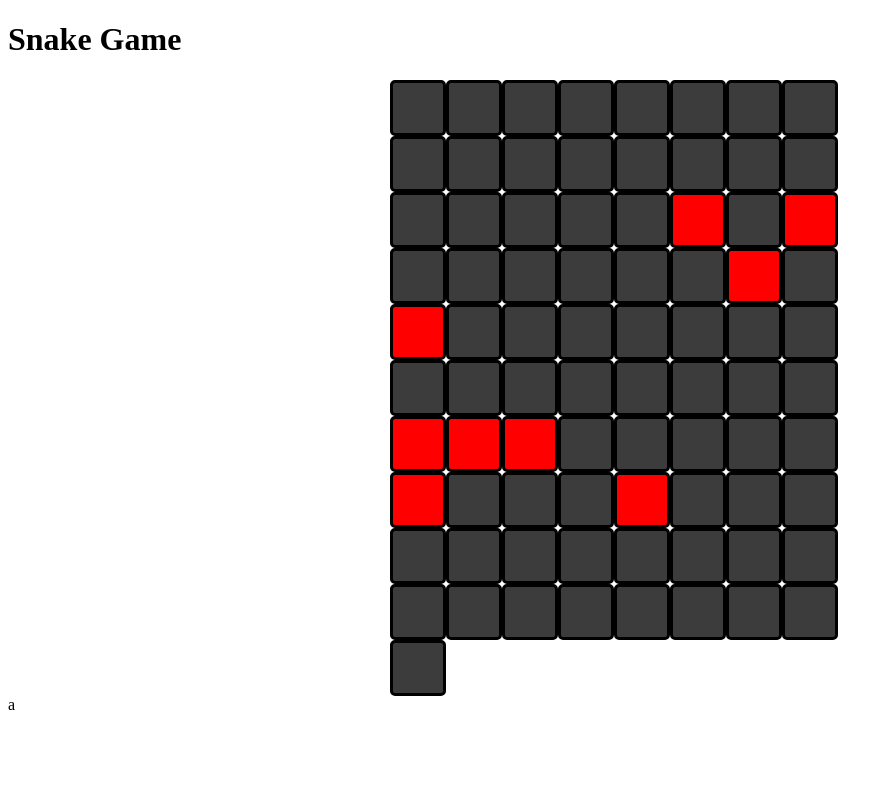
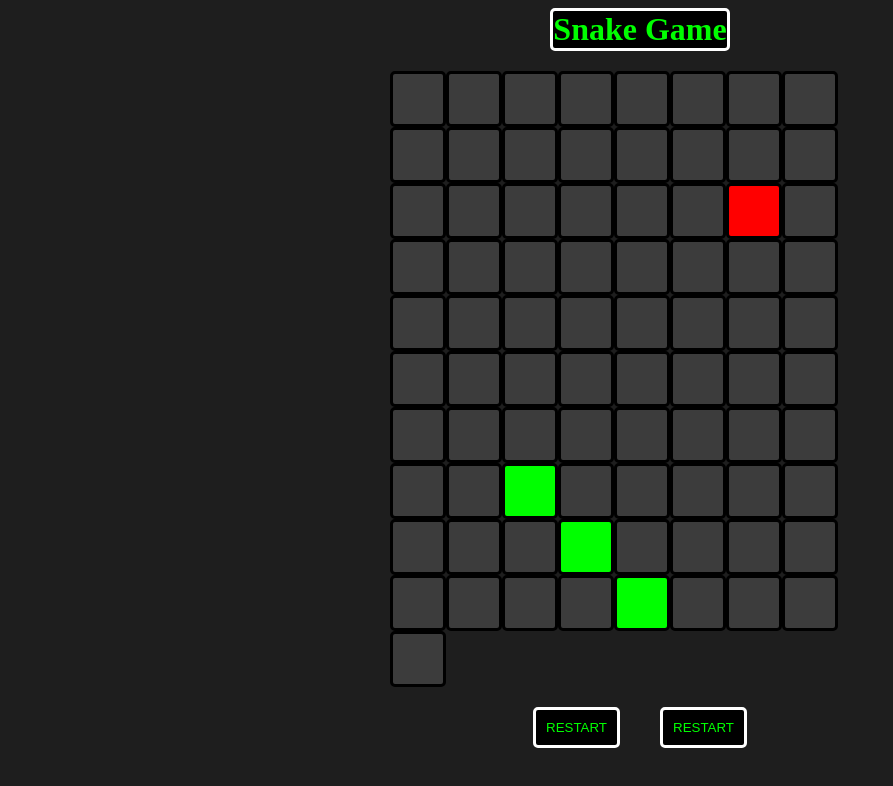
Before and after one commit to UnwieldySalt/learningjs-snake, a plain HTML site: page index.html in a window 1280 px wide. Shown: the whole page, without its empty margins (0-893 px from the left). Drawn offline with Linux system fonts and the light colour scheme.

Commit message:
Add files via upload

```diff
--- a/index.html
+++ b/index.html
@@ -4,13 +4,18 @@
     <meta charset="UTF-8">
     <meta name="viewport" content="width=device-width, initial-scale=1.0">
     <title>Document</title>
-    <link rel="stylesheet" type = "text/css" href = "style.css">
+    <link rel="stylesheet" type = "text/css" href = "./style.css">
     <script defer src="javascript.js"></script>
 </head>
-<body>
-    <h1 onload="drawGrid()">Snake Game</h1>
+<body onload="drawGrid()">
+    <h1 class="name-header">Snake Game</h1>
+    <div class="padding">
         <div class="grid" id="draw-grid">
         <!-- <div class="draw-box"></div> * 81 curtsy of js-->
+    </div>
+    <div class="flex-button">
+        <button class="button-style1" id="restart-snake">RESTART</button>
+        <button class="button-style1" id="restart-snake">RESTART</button>
     </div>
 
 <!--
@@ -24,6 +29,6 @@
     </div>     -->
 
 
-a
+
 </body>
 </html>
--- a/javascript.js
+++ b/javascript.js
@@ -5,14 +5,14 @@ var xSnakePosOld = [4,4,4];
 var ySnakePosOld = [6,7,8];
 
 var xApple = [4];
-var yApple = [3];
+var yApple = [2];
 
 var lost = false;
 
 var xSadFace = [3,5,3,5,2,3,4,5,6];
 var ySadFace = [2,2,3,3,6,5,5,5,6];
 
-var keyInput = 'KeyW';
+var keyInput = '';
 setTimeout(updateSnakeDisplay, 1000);
 
 
@@ -20,17 +20,29 @@ setTimeout(updateSnakeDisplay, 1000);
 
 document.addEventListener('keydown', (event) =>
 {
-    if(event.code == 'KeyW' || event.code == 'KeyA' || event.code == 'KeyS' || event.code == 'KeyD' || event.code == 'KeyQ')
+    if(event.code == 'KeyW' && keyInput != 'KeyS')
     {
-        keyInput = event.code;
+        keyInput = 'KeyW';
+    }
+    else if(event.code == 'KeyA' && keyInput != 'KeyD')
+    {
+        keyInput = 'KeyA';
+    }
+    else if(event.code == 'KeyS' && keyInput != 'KeyW')
+    {
+        keyInput = 'KeyS';
+    }
+    else if(event.code == 'KeyD' && keyInput != 'KeyA')
+    {
+        keyInput = 'KeyD';
     }
 });
 
 function updateSnakeDisplay()
 {
     //reset button
-    if(keyInput == 'KeyQ')
-    {
+
+    document.querySelector('#restart-snake') .addEventListener('click', e => {
         xSnakePos = [4,4,4];
         ySnakePos = [6,7,8];
         xSnakePosOld = [4,4,4];
@@ -41,8 +53,11 @@ function updateSnakeDisplay()
 
         lost = false;
 
-        keyInput = 'KeyW';
-    }
+        keyInput = '';
+    })
+
+
+
 
     if(!lost)
     {
@@ -51,7 +66,7 @@ function updateSnakeDisplay()
     xSnakePosOld = xSnakePos;
     ySnakePosOld = ySnakePos;
     //sends screen to id of draw-grid
-    document.getElementById("draw-grid").innerHTML = inGrid;
+    //document.getElementById("draw-grid").innerHTML = inGrid;
     //input and direction code
     if(keyInput == 'KeyW')
     {
@@ -81,7 +96,7 @@ function updateSnakeDisplay()
     }
     else
     {
-        for(var selfHarm = 1; selfHarm < xSnakePos.length; selfHarm++)
+        for(var selfHarm = 1; selfHarm < xSnakePos.length-1; selfHarm++)
         {
             if(xSnakePos[0] == xSnakePos[selfHarm] && ySnakePos[0] == ySnakePos[selfHarm])
             {
@@ -91,6 +106,11 @@ function updateSnakeDisplay()
     }
 
     //apple eating and relocation
+    //clears tail
+    if(keyInput != '')
+    {
+        ySnakePos.pop();
+        xSnakePos.pop();
     if(xSnakePos[0] == xApple[0] && ySnakePos[0] == yApple[0])
     {
         xSnakePos.push(xSnakePosOld[xSnakePosOld.length - 1]);
@@ -101,15 +121,22 @@ function updateSnakeDisplay()
         {
             for(var appleSpotAvail = 0; appleSpotAvail < xSnakePos.length; appleSpotAvail++)
             {
-                xApple[0] = Math.round(Math.random() * (8 - 0));
-                yApple[0] = Math.round(Math.random() * (8 - 0));
-                if(xApple[0] != xSnakePos[appleSpotAvail] && yApple[0] != ySnakePos[appleSpotAvail])
+                for(var snakeBodyTest = 0; snakeBodyTest < xSnakePos.length; snakeBodyTest++)
                 {
-                    break;
+
+                    if(xApple[0] == xSnakePos[snakeBodyTest] && yApple[0] == ySnakePos[snakeBodyTest])
+                    {
+                        xApple[0] = Math.round(Math.random() * (8 - 0));
+                        yApple[0] = Math.round(Math.random() * (8 - 0));
+                        appleSpotAvail = 0;
+                        appleSpotAvail2 = 0;
+                        snakeBodyTest = 0;
+                    }
+
                 }
-
             }
         }
+    }
     }
 
 
@@ -121,7 +148,7 @@ function updateSnakeDisplay()
         for(var x = 0; x < 9; x++)
         test1: {
             //prints snake
-            for(var showSnake = 0; showSnake < xSnakePos.length-1; showSnake++)
+            for(var showSnake = 0; showSnake < xSnakePos.length; showSnake++)
             {
                 if(x == xSnakePos[showSnake] && y == ySnakePos[showSnake])
                 {
@@ -150,9 +177,7 @@ function updateSnakeDisplay()
     document.getElementById("draw-grid").innerHTML = inGrid;
 
     //setTimeout(updateSnakeDisplay, 200);
-    //clears tail
-    ySnakePos.pop();
-    xSnakePos.pop();
+
     }
 
     if(lost)
--- a/style.css
+++ b/style.css
@@ -1,3 +1,26 @@
+html
+{
+    background-color: rgb(30, 30, 30);
+}
+
+
+.name-header
+{
+    display: flex;
+    justify-content: center;
+    background-color: rgb(0, 0, 0);
+    border-radius: 5px;
+    border: solid rgb(255, 255, 255);
+    width: fit-content;
+    margin: auto;
+    color: rgb(0, 255, 0);
+}
+
+.padding
+{
+    padding: 20px;
+}
+
 .flex
 {
     display: flex;
@@ -40,3 +63,26 @@
     border: solid black;
     background-color: rgb(255, 0, 0);
 }
+
+/* buttons */
+
+.flex-button
+{
+    display: flex;
+    justify-content: center;
+    padding: 20px;
+}
+
+.flex-button .button-style1
+{
+    display: flex;
+    background-color: rgb(0, 0, 0);
+    margin-left: 20px;
+    margin-right: 20px;
+    border-radius: 5px;
+    border: solid rgb(255, 255, 255);
+    width: fit-content;
+    padding: 10px;
+
+    color: rgb(0, 255, 0);
+}
```
